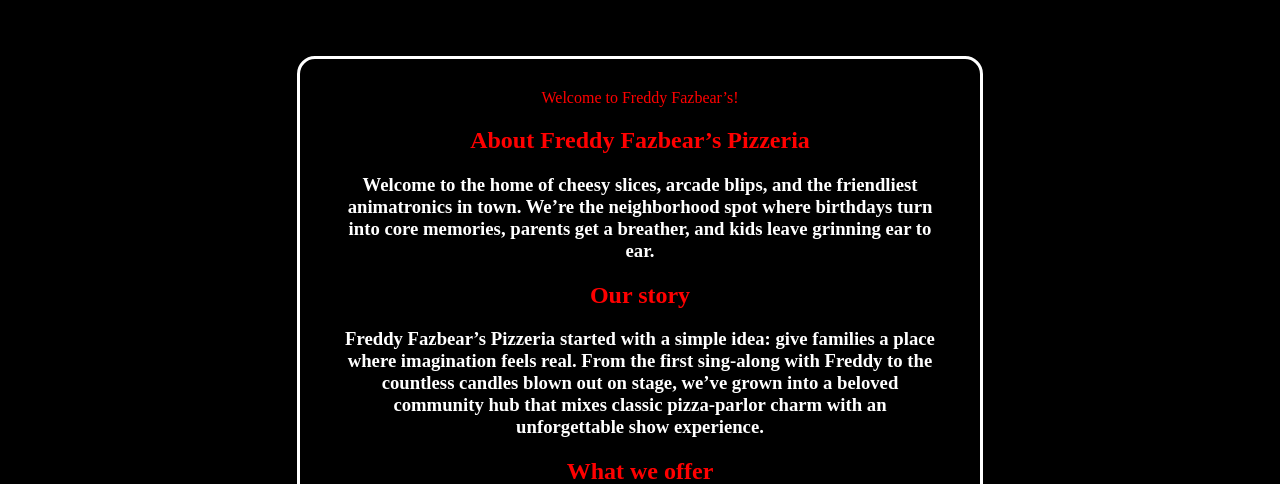
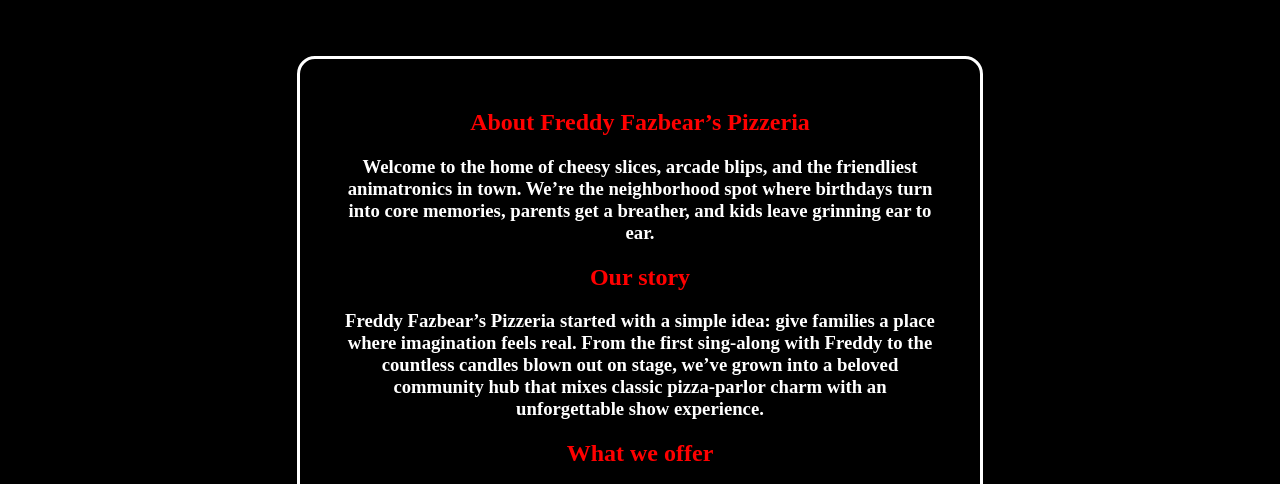
Before and after one commit to BjorStar/FNAFTime.com, a plain HTML site: page index.html in a window 1280 px wide. Shown: the part 243-727 px from the top of the page. Drawn offline with Linux system fonts and the light colour scheme; a script that the page names is missing.

Commit message:
Update index.html

```diff
--- a/index.html
+++ b/index.html
@@ -227,7 +227,7 @@
     ">
 
 
-    <div id="home" class="page">Welcome to Freddy Fazbear’s!
+    <div id="home" class="page">
 
 
 
```
